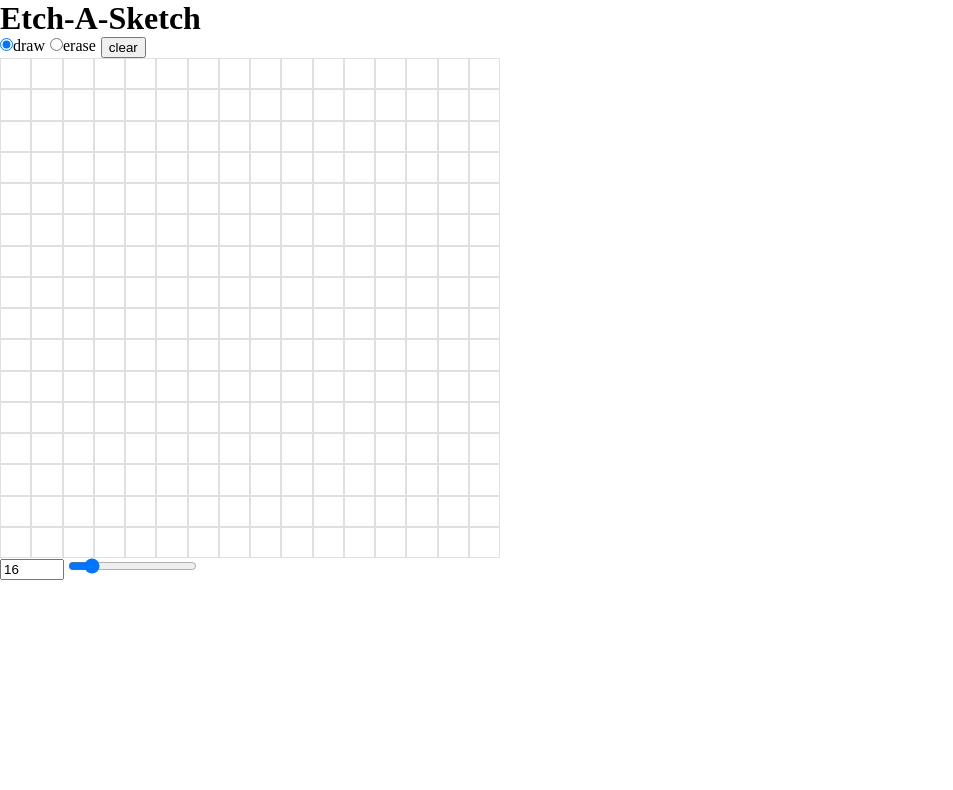
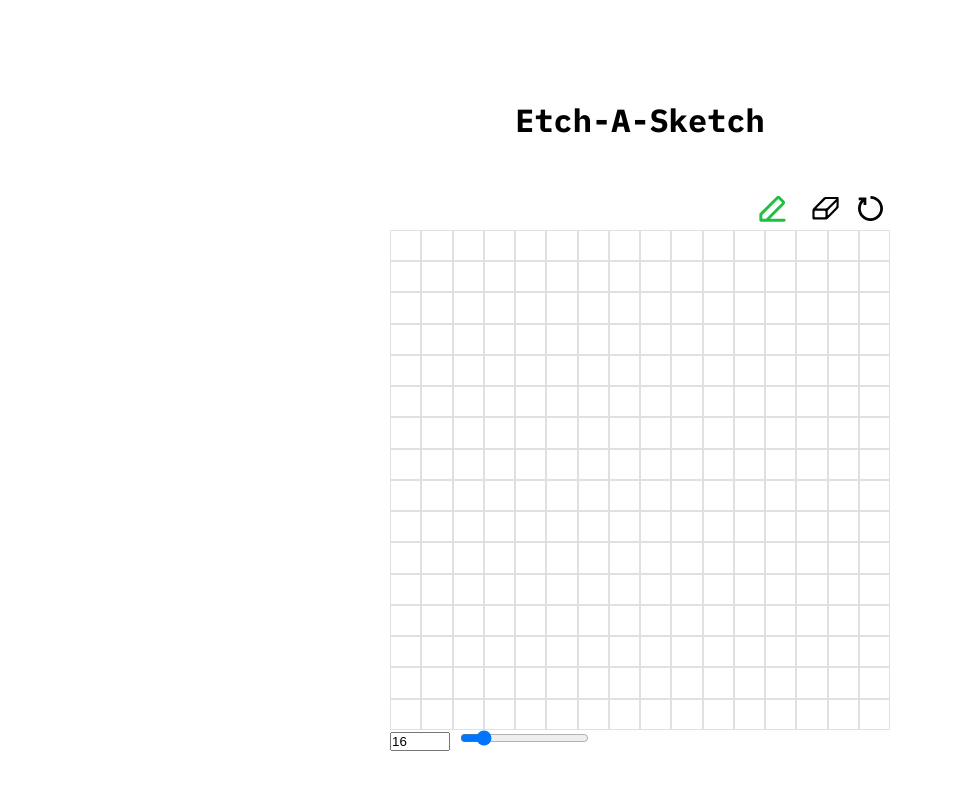
Before and after one commit to KaysanMR/etch-a-sketch, a plain HTML site: page index.html in a window 1280 px wide. Shown: the whole page, without its empty margins (0-953 px from the left). Drawn offline with Linux system fonts and the light colour scheme.

Commit message:
Begin styling elements

```diff
--- a/index.html
+++ b/index.html
@@ -6,23 +6,32 @@
     <meta name="viewport" content="width=device-width, initial-scale=1.0">
     <title>Etch-A-Sketch</title>
     <link rel="stylesheet" href="style.css">
+    <link rel="preconnect" href="https://fonts.googleapis.com">
+<link rel="preconnect" href="https://fonts.gstatic.com" crossorigin>
+<link href="https://fonts.googleapis.com/css2?family=IBM+Plex+Mono:wght@300;500;700&display=swap" rel="stylesheet">
     <script src="script.js" defer></script>
 </head>
 <body>
     <header><h1>Etch-A-Sketch</h1></header>
-    <div class="options flex">
-        <ul class="flex">
-            <li><input type="radio" id="draw" name="mode" value="draw" checked>draw</li>
-            <li><input type="radio" id="erase" name="mode" value="erase">erase</li>
-            <li><button id="clear">clear</button></li>
-        </ul>
-
-
-    </div>
-    <div id="grid"></div>
-    <div class="slidecontainer">
-        <input type="number" min="2" max="100" value="16" class="inputNumber" />
-        <input type="range" min="2" max="100" value="16" class="slider" id="gridSize">
+    <div class="content">
+        <div class="options">
+                    <label>
+                        <input type="radio" id="draw" name="mode" value="draw" checked>
+                        <img src="images/edit-pencil-line-02-svgrepo-com.svg" alt="draw" width="35px">
+                    </label>
+                    <label>
+                        <input type="radio" id="erase" name="mode" value="erase">
+                        <img src="images/eraser-svgrepo-com.svg" alt="erase" width="35px">
+                    </label>
+                    <button id="clear">
+                        <img src="images/reset-svgrepo-com.svg" alt="clear" width="25px">
+                    </button>
+        </div>
+        <div id="grid"></div>
+        <div class="slidecontainer">
+            <input type="number" min="2" max="100" value="16" class="inputNumber" />
+            <input type="range" min="2" max="100" value="16" class="slider" id="gridSize">
+        </div>
     </div>
 </body>
 </html>
--- a/style.css
+++ b/style.css
@@ -1,15 +1,20 @@
 * {
     margin: 0;
+    padding: 0;
     box-sizing: border-box;
 }
-
+h1 {
+    margin: 20% 0;
+}
 body {
+    font-family: 'IBM Plex Mono', monospace;
+    display: flex;
+    flex-direction: column;
+    align-items: center;
+    justify-content: center;
     min-height: 100dvh;
     align-items: center;
     margin: 0;
-}
-.flex {
-    display: flex;
 }
 
 #grid {
@@ -28,9 +33,32 @@ body {
     border: 0.5px solid hsla(1,0%,0%,12%);
 }
 
-.options ul{
-    padding: 0;
-    list-style-type: none;
-    flex-direction: row;
-    gap: 5px;
+input[type="radio"] {
+    -webkit-appearance: none;
+    appearance: none;
 }
+
+img {
+    transition: all 500ms;
+}
+
+input[type="radio"]:checked ~ img {
+    filter: invert(54%) sepia(65%) saturate(608%) hue-rotate(81deg) brightness(96%) contrast(89%);
+}
+
+button {
+    background: none;
+    border: none;
+    padding: 0 7px;
+}
+
+button:hover ~ img {
+    filter: invert(54%) sepia(65%) saturate(608%) hue-rotate(81deg) brightness(96%) contrast(89%);
+}
+
+.options {
+    display: flex;
+    align-items: center;
+    justify-content: flex-end;
+    gap: 8px;
+}
```
Also changed, not shown: images/edit-pencil-line-02-svgrepo-com.svg (added), images/eraser-svgrepo-com.svg (added), images/reset-svgrepo-com.svg (added).
